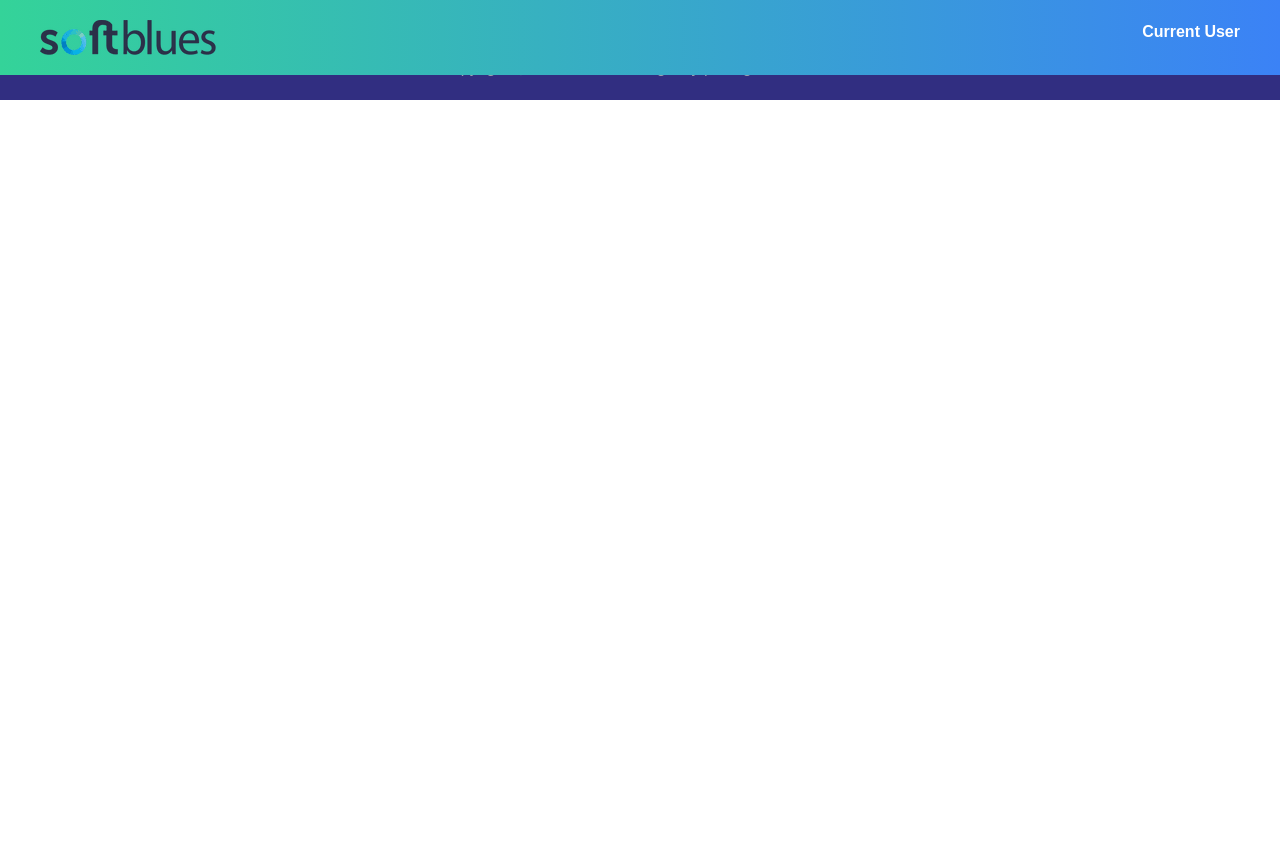
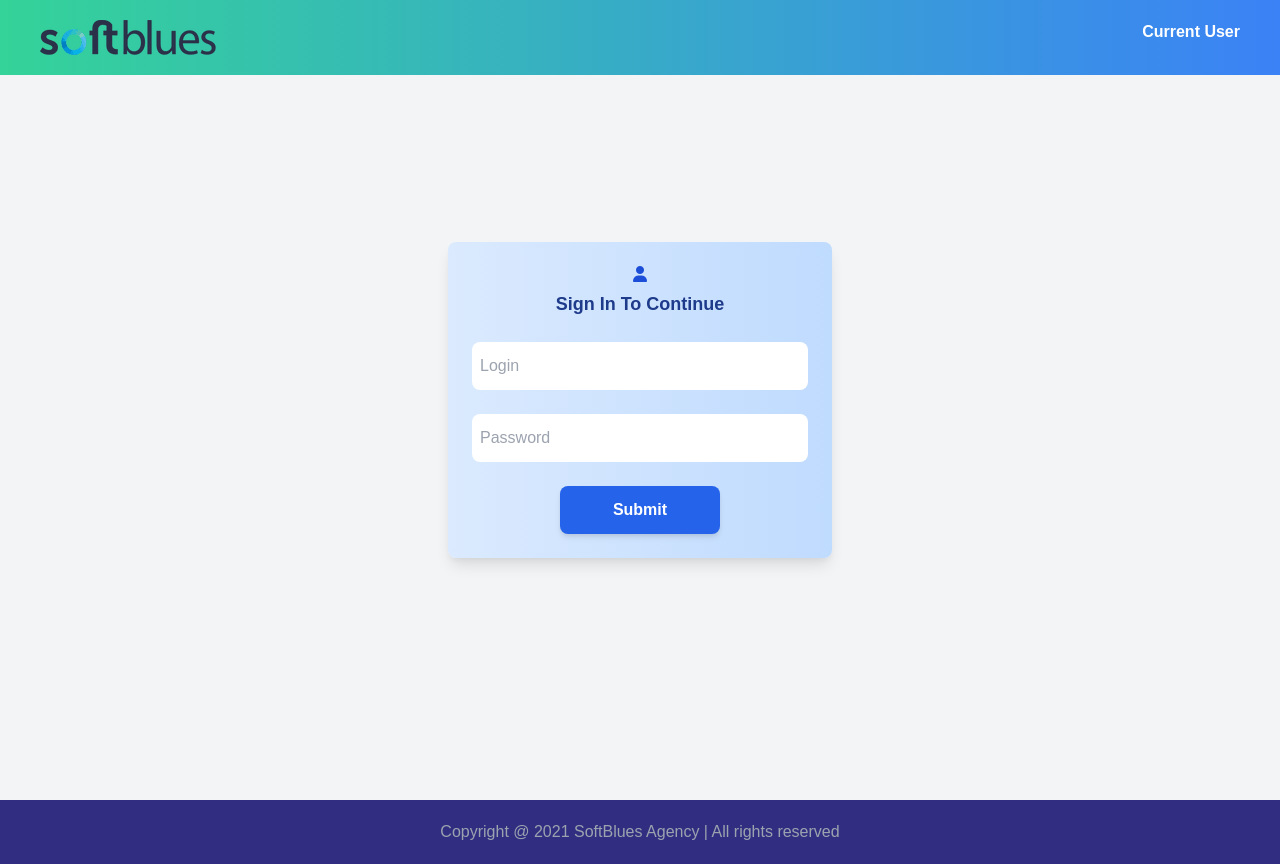
Before and after one commit to ChrystynaBohdan/InterVue, a Vue app: page /login in a window 1280 px wide. Before the commit this address led to /404. Before the commit the page ends 800 px from the top, so only its background shows below. Built offline with nearby package versions, Linux system fonts and the light colour scheme; a web font is replaced by a local one.

Commit message:
login form markup

```diff
--- a/src/router/index.js
+++ b/src/router/index.js
@@ -4,6 +4,7 @@ import QuestionForm from "../views/QuestionForm";
 import QuestionsList from "../views/QuestionsList";
 import Question from "../views/Question";
 import NotFound from "../views/NotFound";
+import Login from "../views/Login";
 
 Vue.use(VueRouter);
 
@@ -22,6 +23,11 @@ const routes = [
   //     component: () =>
   //         import(/* webpackChunkName: "about" */ "../views/QuestionForm.vue"),
   // },
+  {
+    path: "/login",
+    name: "Login",
+    component: Login,
+  },
   {
     path: "/question/:id",
     name: "Question",
--- /dev/null
+++ b/src/views/Login.vue
@@ -0,0 +1,78 @@
+<template>
+  <div class="py-28 bg-gray-100 h-screen flex">
+    <form
+      v-on:submit.prevent
+      class="
+        flex
+        flex-col
+        max-w-xl
+        mx-auto
+        gap-6
+        p-6
+        bg-gradient-to-r from-blue-100 to-blue-200
+        rounded-lg
+        shadow-lg
+        w-96
+        self-center
+      "
+    >
+      <div class="flex flex-col">
+        <i class="fas fa-user self-center text-blue-700"></i>
+        <h2 class="text-blue-900 font-bold text-center text-lg mt-2">Sign In To Continue</h2>
+      </div>
+
+
+      <input
+        type="text"
+        placeholder="Login"
+        class="
+          rounded-lg
+          py-3
+          px-2
+          focus:ring-2 focus:ring-blue-600
+          outline-none
+        "
+      >
+      <input
+        type="password"
+        placeholder="Password"
+        class="
+          rounded-lg
+          py-3
+          px-2
+          focus:ring-2 focus:ring-blue-600
+          outline-none
+        "
+      >
+      <button
+        type="submit"
+        class="
+          bg-blue-600
+          rounded-lg
+          py-3
+          px-2
+          text-white
+          w-40
+          mx-auto
+          font-semibold
+          hover:bg-blue-800
+          transition
+          duration-500
+          ease-in-out
+          shadow-md
+        "
+      >Submit</button>
+    </form>
+  </div>
+</template>
+
+<script>
+export default {
+  name: 'Login',
+  methods: {
+    handleLogin() {
+      console.log('loged in')
+    },
+  }
+}
+</script>
```
